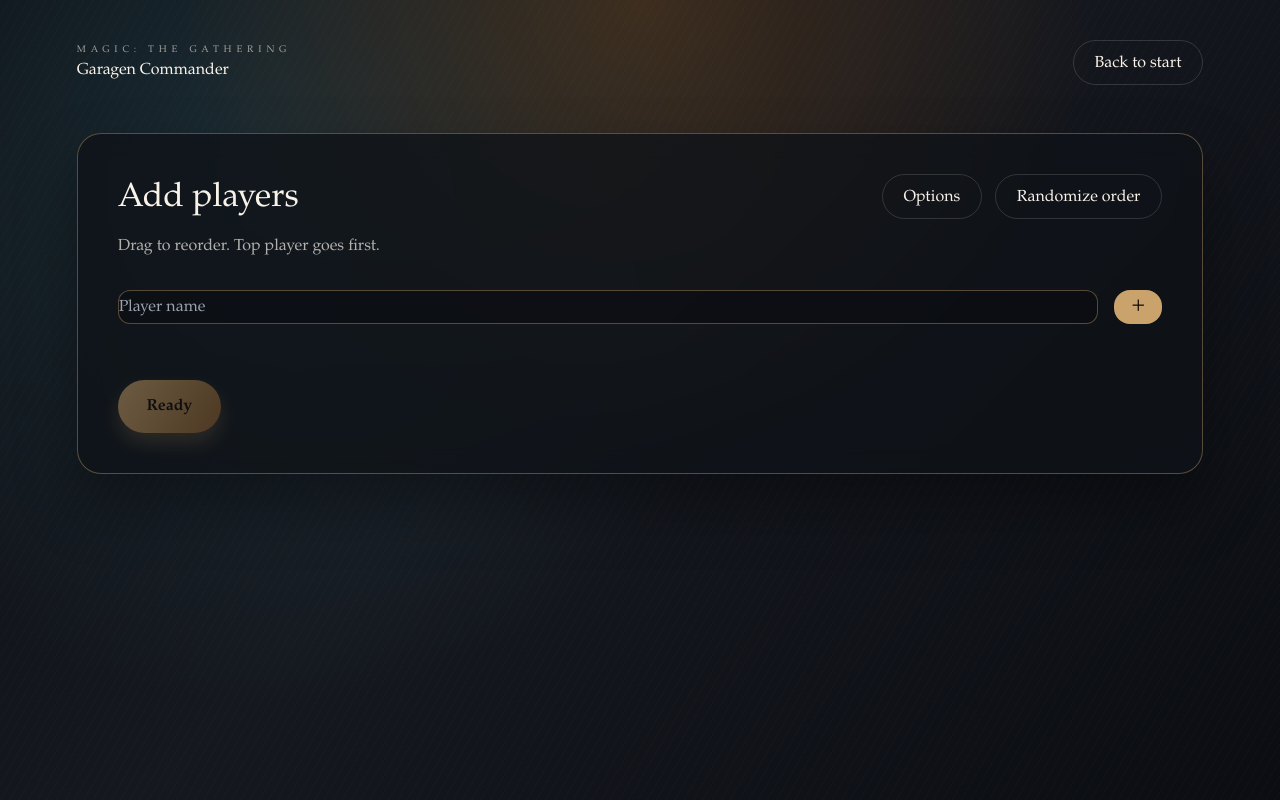
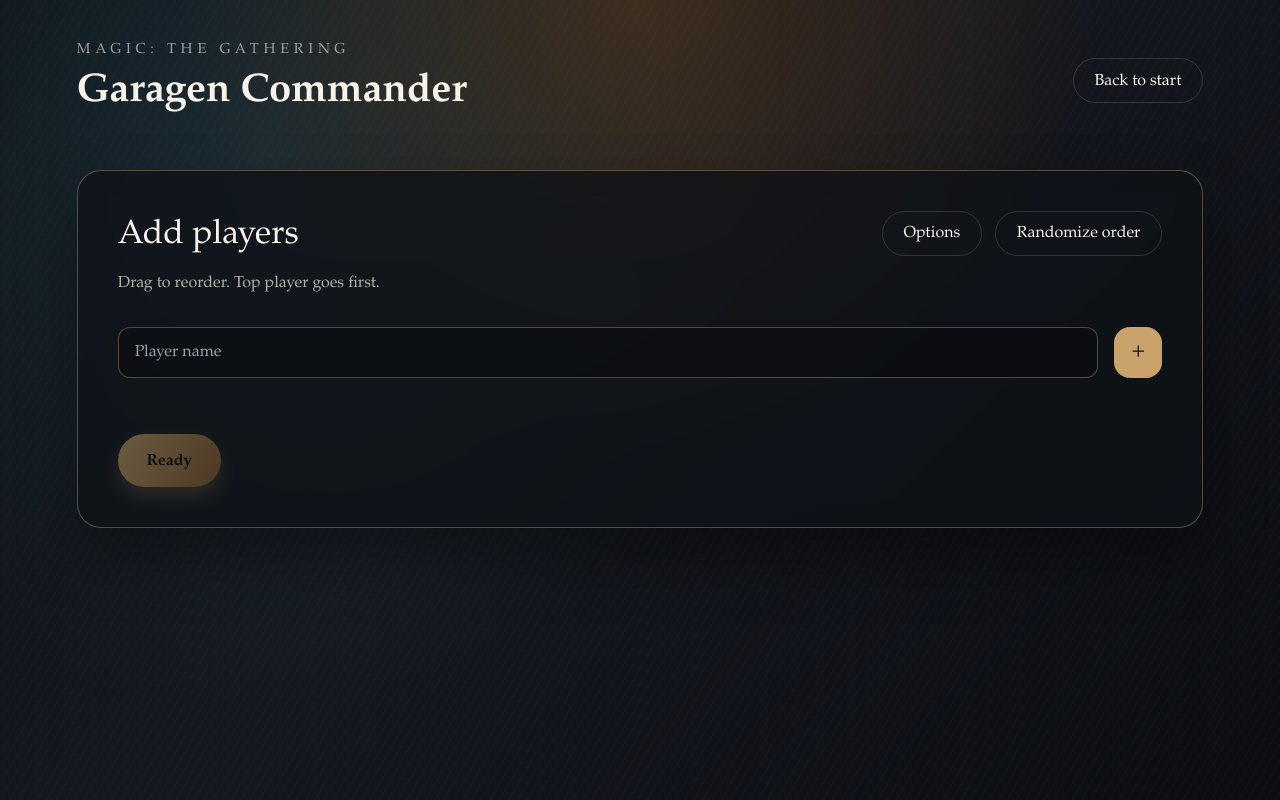
Before and after one commit to AgentBoi/Garagen_Commander, a React (Vite) app: page / in a window 1280 px wide. Both pictures are taken after a click on the button "New game". Built offline with nearby package versions, Linux system fonts and the light colour scheme.

Commit message:
style: update typography and class names for consistency in UI components

```diff
--- a/src/App.css
+++ b/src/App.css
@@ -58,14 +58,14 @@
 .eyebrow {
   text-transform: uppercase;
   letter-spacing: 0.3rem;
-  font-size: 0.6rem;
+  font-size: 0.9rem;
   margin: 0;
   color: rgba(248, 242, 233, 0.6);
 }
 
-h1 {
+.title {
   font-size: clamp(1.8rem, 2vw + 1rem, 2.5rem);
-  margin: 0.2rem 0 0;
+  font-weight: bold;
 }
 
 .panel {
--- a/src/App.jsx
+++ b/src/App.jsx
@@ -383,7 +383,7 @@
         >
           <div>
             <p className="eyebrow">Magic: The Gathering</p>
-            <h1>Garagen Commander</h1>
+            <h1 className="title">Garagen Commander</h1>
           </div>
         </button>
         {screen !== 'home' && (
--- a/src/screens/ChaosScreen.jsx
+++ b/src/screens/ChaosScreen.jsx
@@ -516,6 +516,7 @@
         <>
           <div className="add-row">
             <input
+              className="nameInput"
               type="text"
               placeholder="Player name"
               value={nameInput}
--- a/src/screens/NewGameScreen.css
+++ b/src/screens/NewGameScreen.css
@@ -5,7 +5,7 @@
   margin-bottom: 1.5rem;
 }
 
-input {
+.nameInput {
   background: rgba(10, 12, 18, 0.6);
   border: 1px solid rgba(201, 163, 107, 0.4);
   padding: 0.8rem 1rem;
--- a/src/screens/NewGameScreen.jsx
+++ b/src/screens/NewGameScreen.jsx
@@ -32,6 +32,7 @@
 
       <div className="add-row">
         <input
+          className="nameInput"
           type="text"
           placeholder="Player name"
           value={nameInput}
```
